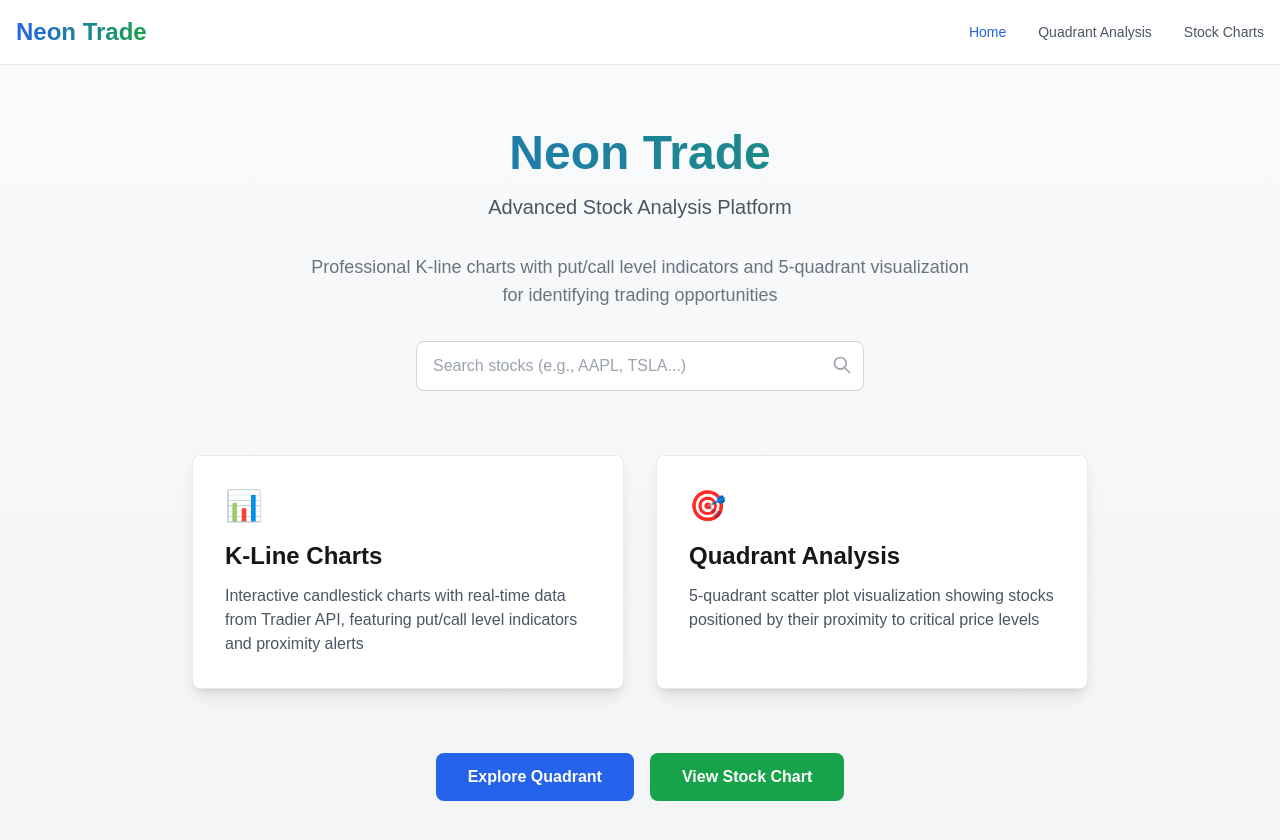
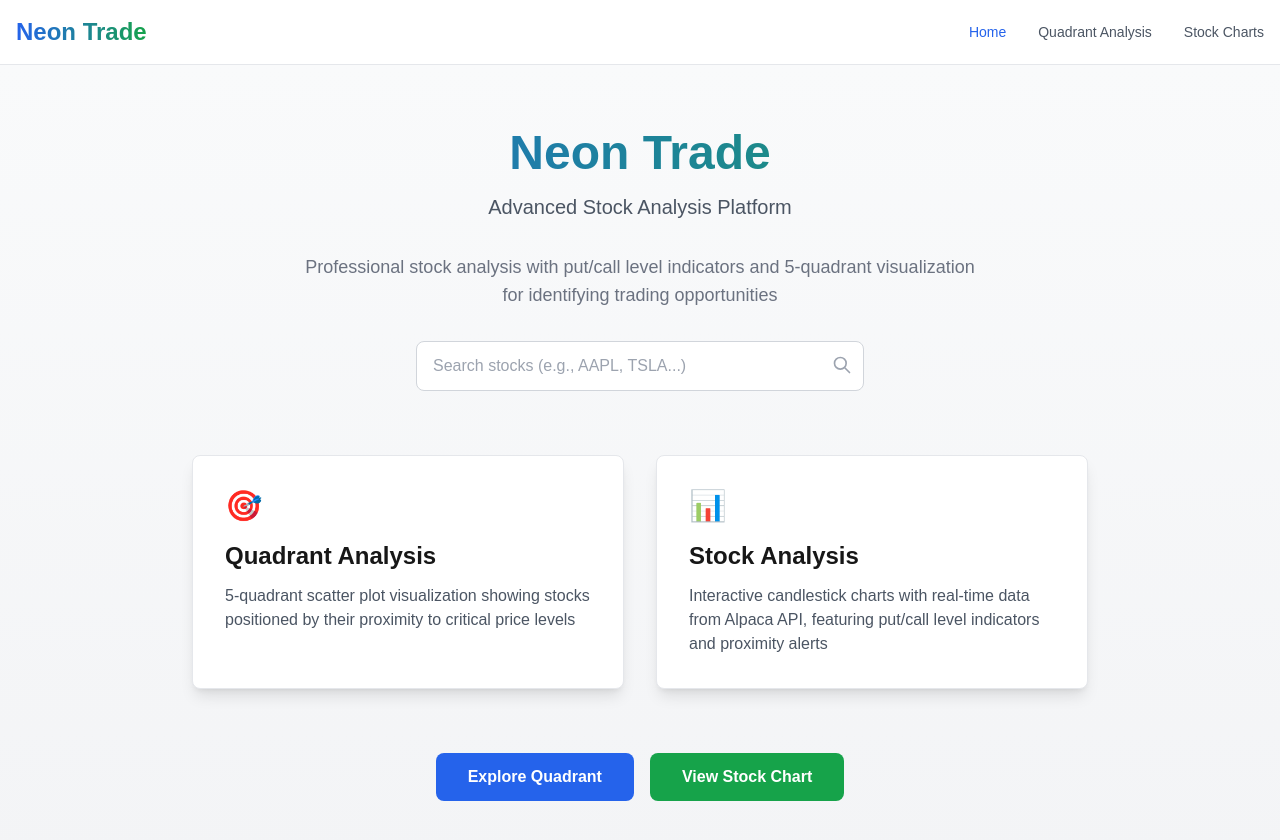
Before and after one commit to mandacx/neon_trade, a Next.js app: page / in a window 1280 px wide. Shown: the top 840 px of the page. Built offline with nearby package versions, Linux system fonts and the light colour scheme.

Commit message:
Update terminology and improve home page UI

```diff
--- a/app/page.tsx
+++ b/app/page.tsx
@@ -15,7 +15,7 @@
             Advanced Stock Analysis Platform
           </p>
           <p className="text-lg text-gray-500 dark:text-gray-400 max-w-2xl mx-auto mb-8">
-            Professional K-line charts with put/call level indicators and 5-quadrant visualization for identifying trading opportunities
+            Professional stock analysis with put/call level indicators and 5-quadrant visualization for identifying trading opportunities
           </p>
 
           <div className="flex justify-center mb-8">
@@ -24,21 +24,21 @@
         </div>
 
         <div className="grid md:grid-cols-2 gap-8 max-w-4xl mx-auto">
-          <div className="bg-white dark:bg-gray-800 rounded-lg shadow-lg p-8 border border-gray-200 dark:border-gray-700">
-            <div className="text-3xl mb-4">📊</div>
-            <h2 className="text-2xl font-bold mb-3">K-Line Charts</h2>
-            <p className="text-gray-600 dark:text-gray-300">
-              Interactive candlestick charts with real-time data from Tradier API, featuring put/call level indicators and proximity alerts
-            </p>
-          </div>
-
-          <div className="bg-white dark:bg-gray-800 rounded-lg shadow-lg p-8 border border-gray-200 dark:border-gray-700">
+          <a href="/quadrant" className="bg-white dark:bg-gray-800 rounded-lg shadow-lg p-8 border border-gray-200 dark:border-gray-700 hover:shadow-xl hover:border-blue-400 dark:hover:border-blue-500 transition-all cursor-pointer">
             <div className="text-3xl mb-4">🎯</div>
             <h2 className="text-2xl font-bold mb-3">Quadrant Analysis</h2>
             <p className="text-gray-600 dark:text-gray-300">
               5-quadrant scatter plot visualization showing stocks positioned by their proximity to critical price levels
             </p>
-          </div>
+          </a>
+
+          <a href="/stock/AAPL" className="bg-white dark:bg-gray-800 rounded-lg shadow-lg p-8 border border-gray-200 dark:border-gray-700 hover:shadow-xl hover:border-green-400 dark:hover:border-green-500 transition-all cursor-pointer">
+            <div className="text-3xl mb-4">📊</div>
+            <h2 className="text-2xl font-bold mb-3">Stock Analysis</h2>
+            <p className="text-gray-600 dark:text-gray-300">
+              Interactive candlestick charts with real-time data from Alpaca API, featuring put/call level indicators and proximity alerts
+            </p>
+          </a>
         </div>
 
         <div className="mt-16 text-center">
--- a/app/stock/[symbol]/page.tsx
+++ b/app/stock/[symbol]/page.tsx
@@ -509,8 +509,8 @@
               <h3 className="text-xl font-bold mb-4">Price Levels</h3>
               {!stockData ? (
                 <div className="text-center py-8 text-gray-500">
-                  <p className="mb-2">Level data not available in database</p>
-                  <p className="text-sm">Displaying broker OHLC data only</p>
+                  <p className="mb-2">Level data not available for this symbol</p>
+                  <p className="text-sm">Displaying OHLC data only</p>
                 </div>
               ) : (
                 <div className="space-y-3">
```
